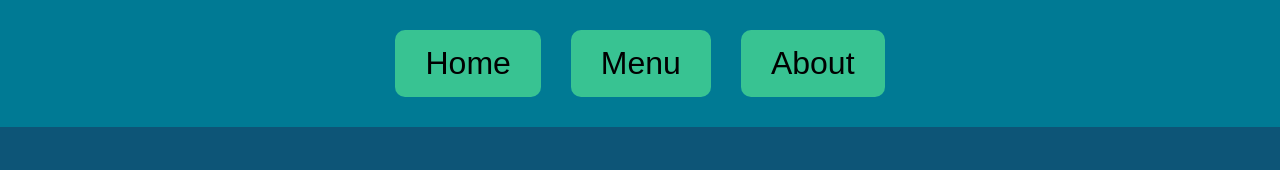
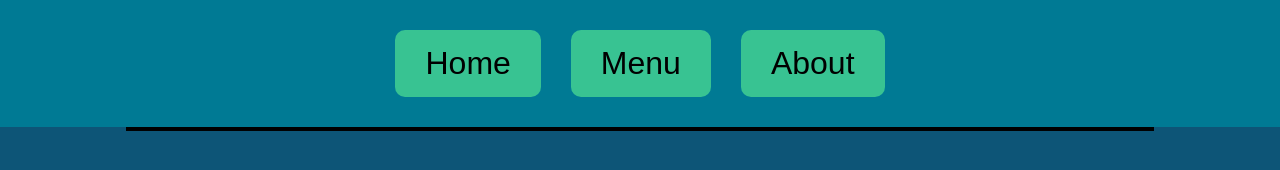
Before and after one commit to Ayooon16/-Project-Restaurant-Page, a website built with webpack: page src/index.html in a window 1280 px wide. Built offline with nearby package versions, Linux system fonts and the light colour scheme.

Commit message:
Style the content container

```diff
--- a/src/index.html
+++ b/src/index.html
@@ -13,6 +13,6 @@
             <button class="about">About</button>
         </nav>
     </header>
-    <div class="content"></div>
+    <div id="content"></div>
 </body>
 </html>
--- a/src/style.css
+++ b/src/style.css
@@ -1,6 +1,9 @@
 @import 'reset.css';
 body{
     background-color: #0D5577;
+    display: flex;
+    flex-direction: column;
+    align-items: center;
 }
 header{
     width: 100%;
@@ -22,3 +25,10 @@ button{
     border:none;
     font-size: 2rem;
 }
+#content{
+    border: 2px black solid;
+    display: flex;
+    flex-direction: column;
+    width: 80%;
+    align-items: center;
+}
```
Also changed, not shown: dist/index.html, dist/index_bundle.js.
